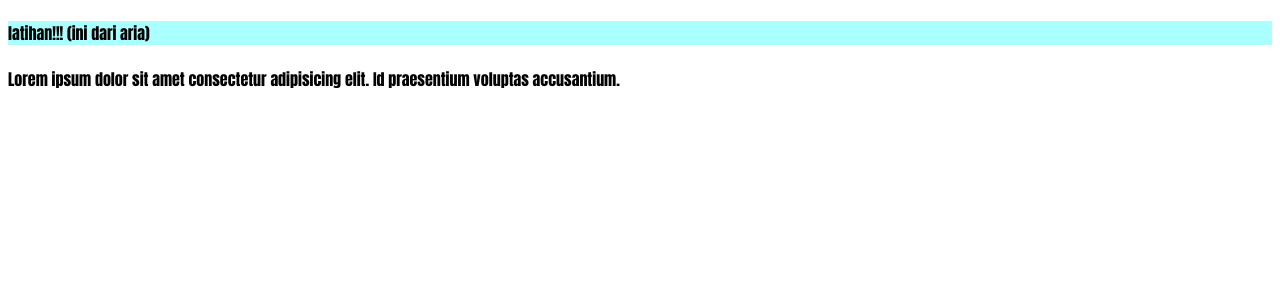
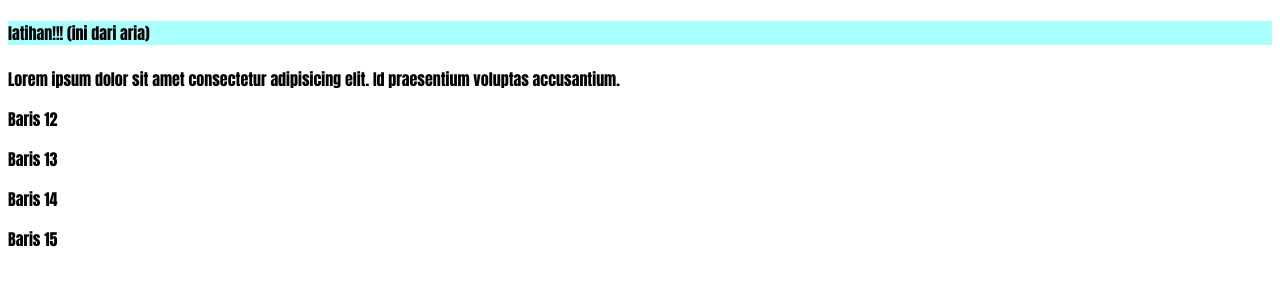
Before and after one commit to Bagas-Pradana/latihan-bersama-aria, a plain HTML site: page index.html in a window 1280 px wide. Drawn offline with Linux system fonts and the light colour scheme.

Commit message:
feat: mengubah index html

```diff
--- a/index.html
+++ b/index.html
@@ -9,5 +9,9 @@
 <body>
     <h4 class="main">latihan!!! (ini dari aria)</h4>
     <p>Lorem ipsum dolor sit amet consectetur adipisicing elit. Id praesentium voluptas accusantium.</p>
+    <p>Baris 12</p>
+    <p>Baris 13</p>
+    <p>Baris 14</p>
+    <p>Baris 15</p>
 </body>
 </html>
```
